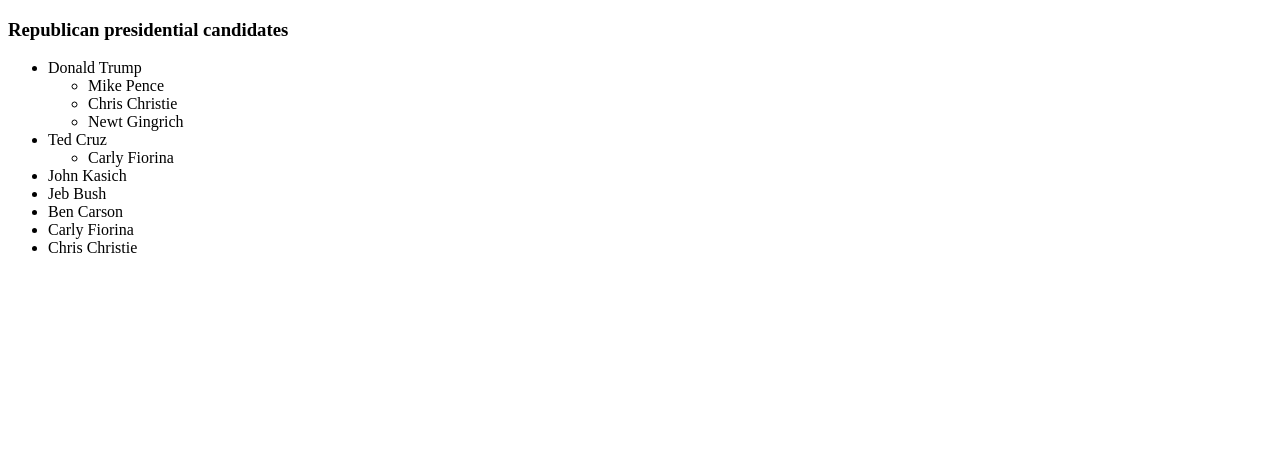
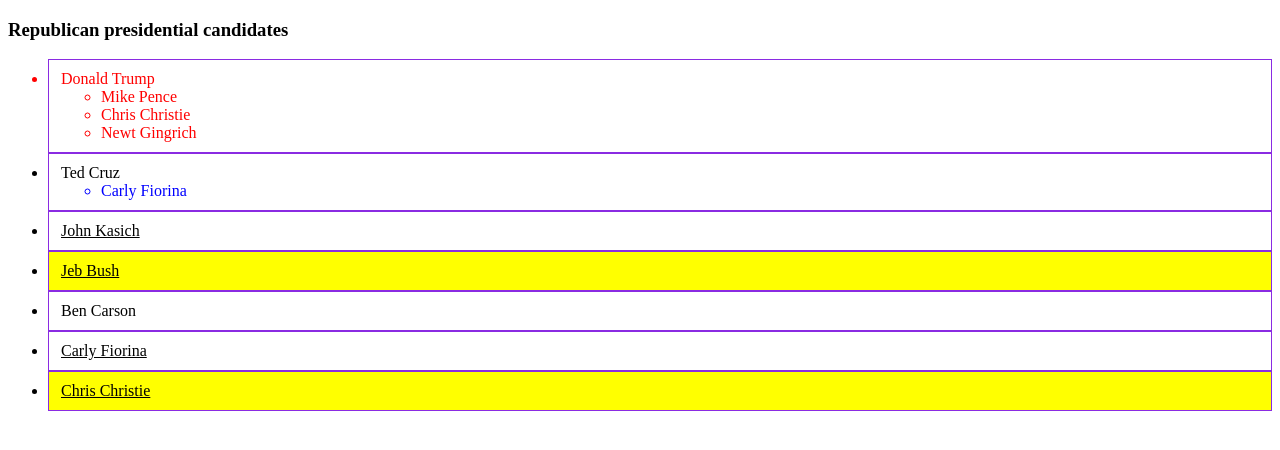
Before and after one commit to nhat21021997/Learn-Jquery, a plain HTML site: page index2.html in a window 1280 px wide. Drawn offline with Linux system fonts and the light colour scheme.

Commit message:
hoan thanh

```diff
--- a/index2.html
+++ b/index2.html
@@ -5,15 +5,32 @@
     <meta name="viewport" content="width=device-width, initial-scale=1.0">
     <meta http-equiv="X-UA-Compatible" content="ie=edge">
     <title>Document</title>
-    <script scr="jquery/jquery.js"></script>
+    <script src="jquery/jquery.js"></script>
     <script>
         $(document).ready(function(){
-            $('li[name="thedonald"]').addClass('red-color');
+            $("li[name='thedonald']").addClass('red-color');
+            $('#republican>li').addClass('border');
+            $('.governor, .ceo').addClass('underline');
+            $('.governor:gt(0)').addClass('bg-yellow');
+            $('#ted .vicepresident li').addClass('color-blue')
         });
     </script>
     <style>
         .red-color{
             color: red;
+        }
+        .border{
+            border: 1px solid blueviolet;
+            padding: 10px 12px;
+        }
+        .underline{
+            text-decoration: underline;
+        }
+        .bg-yellow{
+            background: yellow;
+        }
+        .color-blue{
+            color: blue;
         }
     </style>
 </head>
```
